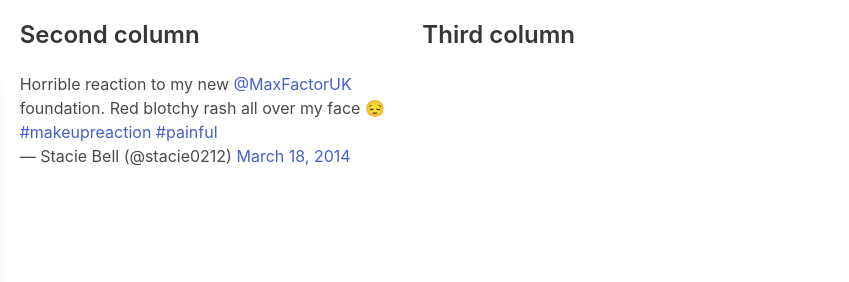
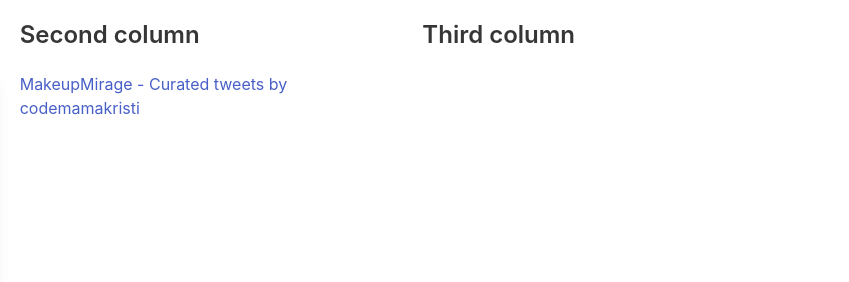
Before and after one commit to momscancode5/makeup_mirage, a plain HTML site: page index.html in a window 1280 px wide. Shown: the part 492-774 px from the top of the page, 431-1280 px from the left. Drawn offline with nearby package versions, Linux system fonts and the light colour scheme.

Commit message:
Twitter collection test

```diff
--- a/index.html
+++ b/index.html
@@ -140,9 +140,15 @@
 						<h4 class="title is-4">
 							Second column
 						</h4>
+						<!-- begin Twitter collection embed -->
+						<a class="twitter-timeline"
+							href="https://twitter.com/codemamakristi/timelines/1227410573387800576?ref_src=twsrc%5Etfw">MakeupMirage -
+							Curated tweets by codemamakristi</a>
+						<script async src="https://platform.twitter.com/widgets.js" charset="utf-8"></script>
+						<!-- end Twitter collection embed -->
 
 						<!-- begin Tweet embed -->
-						<blockquote class="twitter-tweet">
+						<!-- <blockquote class="twitter-tweet">
 							<p lang="en" dir="ltr">Horrible reaction to my new <a
 									href="https://twitter.com/MaxFactorUK?ref_src=twsrc%5Etfw">@MaxFactorUK</a> foundation. Red blotchy
 								rash all over my face 😔 <a
@@ -151,7 +157,7 @@
 							Stacie Bell (@stacie0212) <a
 								href="https://twitter.com/stacie0212/status/446030375534723072?ref_src=twsrc%5Etfw">March 18, 2014</a>
 						</blockquote>
-						<script async src="https://platform.twitter.com/widgets.js" charset="utf-8"></script>
+						<script async src="https://platform.twitter.com/widgets.js" charset="utf-8"></script> -->
 						<!-- end Tweet embed -->
 
 					</div>
```
